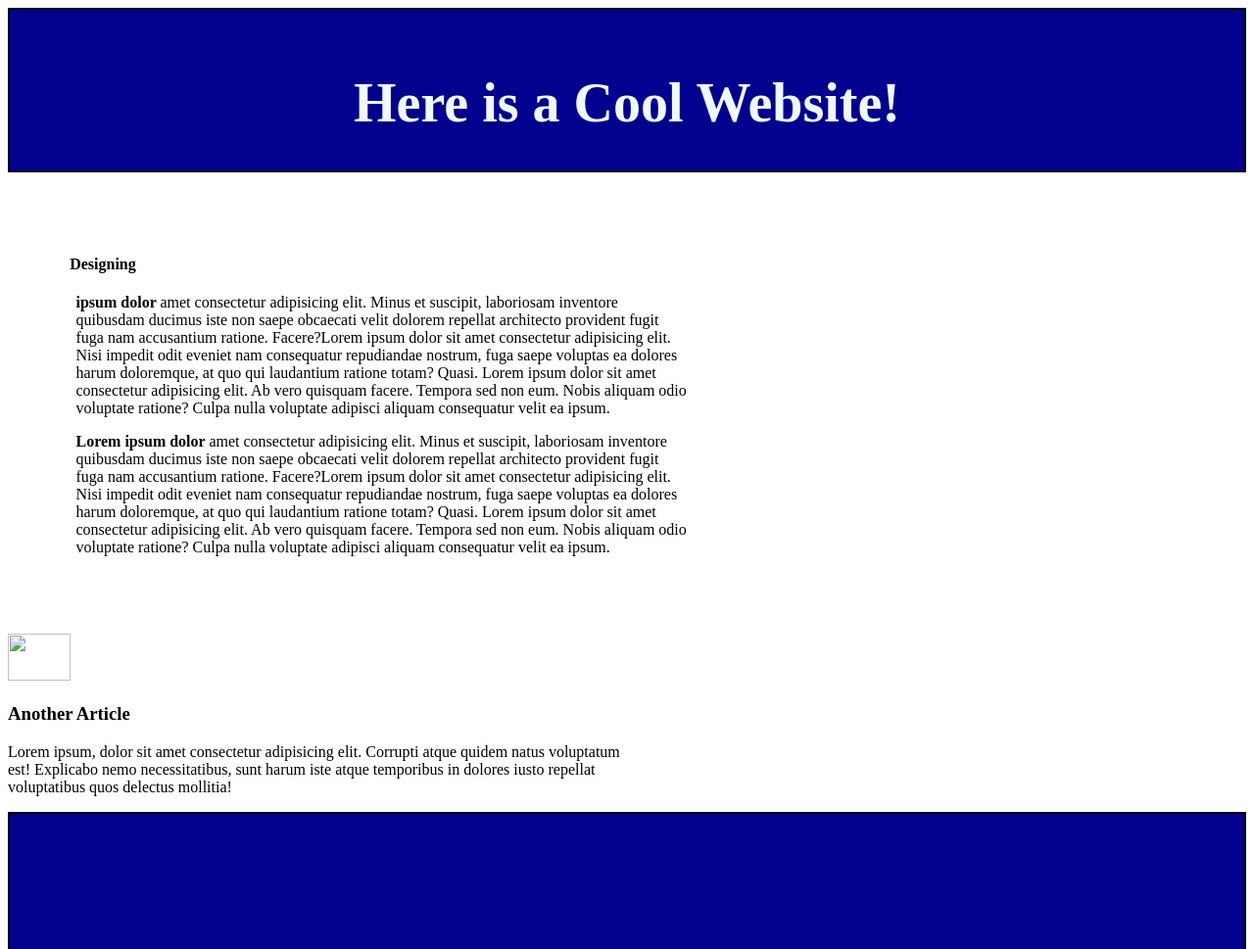
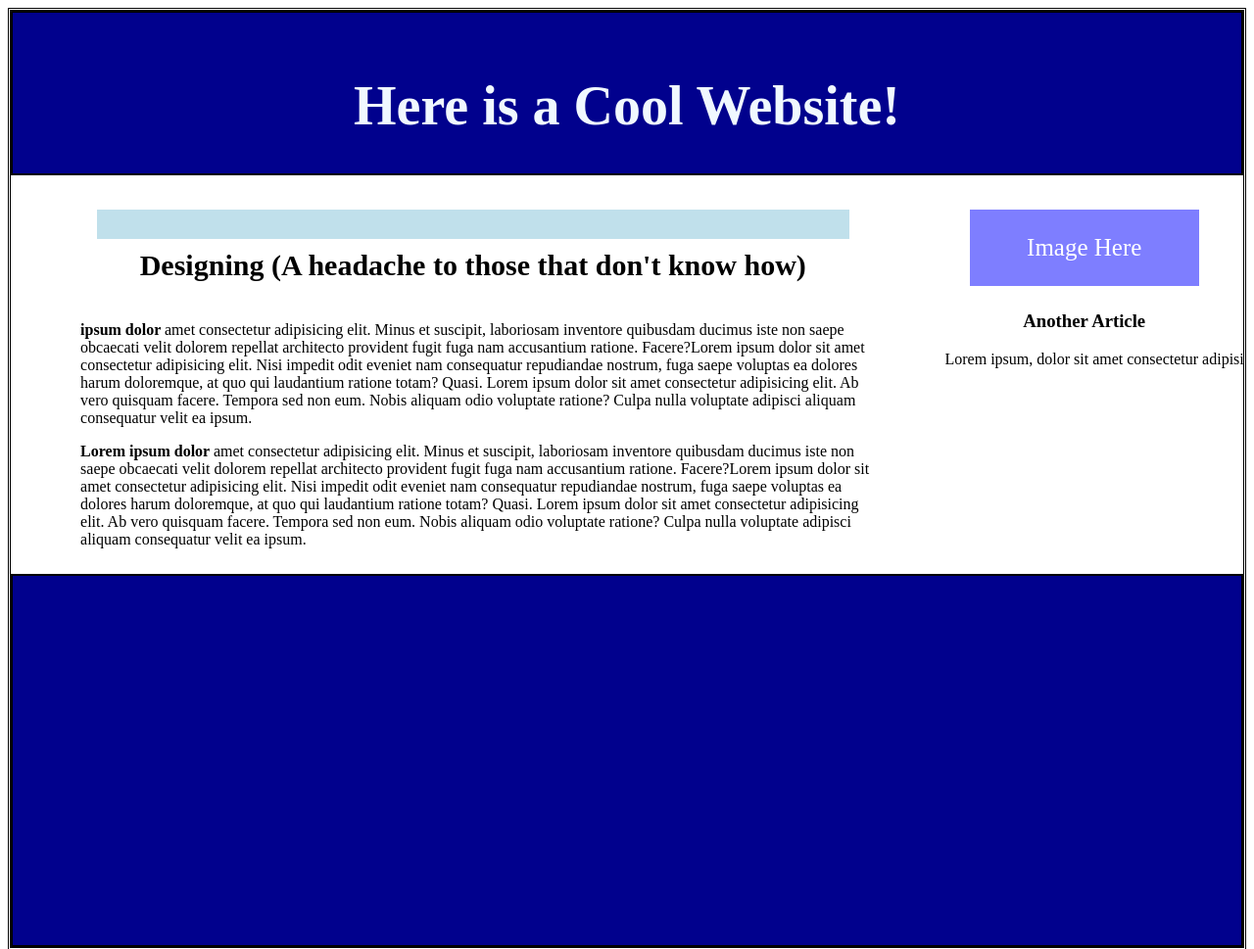
Before and after one commit to brighcory/day-2, a plain HTML site: page index.html in a window 1280 px wide. Shown: the top 969 px of the page at 98% size. Drawn offline with Linux system fonts and the light colour scheme.

Commit message:
Looking Good

```diff
--- a/index.html
+++ b/index.html
@@ -15,9 +15,11 @@
     <h1>Here is a Cool Website!</h1>
   </header>
   <section class="row">
-    <section id="main_text" class="column">
+    <section id="main_text" class="column left">
       <article>
-        <h1>Designing</h1>
+        <div class="bluebox"></div>
+
+        <h1>Designing (A headache to those that don't know how)</h1>
         <p><b> ipsum dolor </b> amet consectetur adipisicing elit. Minus et suscipit, laboriosam inventore quibusdam
           ducimus iste non saepe obcaecati velit dolorem repellat architecto provident fugit fuga nam accusantium
           ratione. Facere?Lorem ipsum dolor sit amet consectetur adipisicing elit. Nisi impedit odit eveniet nam
@@ -37,8 +39,8 @@
           eum. Nobis aliquam odio voluptate ratione? Culpa nulla voluptate adipisci aliquam consequatur velit ea ipsum.</p>
       </article>
     </section>
-    <section id="image_link" class="column">
-      <img src="name" height="48" width="64">
+    <section id="image_link" class="column right">
+      <div class="picture">Image Here</div>
       <figcaption>
         <h1>Another Article</h1>
         <p>Lorem ipsum, dolor sit amet consectetur adipisicing elit. Corrupti atque quidem natus voluptatum est!
--- a/style.css
+++ b/style.css
@@ -5,30 +5,68 @@ header{
   padding-top: 2%;
   border: 2px solid black;
 }
-/* #main_text{
-  display: flex;
-  flex-direction: row;
-} */
+
 #main_text{
-  padding: 5%;
+  padding-left: 5%;
+  padding-right: 5%;
+}
+*{
+  box-sizing: border-box;
+}
+.column{
+  float: left;
+  padding: 10px;
 }
 
-.column{
-  float: left;
-  width: 50%;
+.left{
+  width: 75%;
 }
-.row{
+
+.right{
+  width: 25%;
+}
+
+.row:after{
   content: "";
   display: table;
   clear: both;
 }
-
+body{
+  border: double;
+}
 header h1{
   font-size: 350%;
 }
-
+#main_text h1{
+  font-size: 30px;
+  text-align: center;
+  margin-top:10px;
+}
 #main_text p{
   padding-left: 1%
+}
+#image_link{
+  padding-right: 20px;
+  white-space: nowrap;
+  overflow: hidden;
+}
+#image_link h1{
+  text-align: center;
+}
+.bluebox{
+  background-color: rgb(192, 224, 235);
+  padding: 15px;
+  margin-left: 25px;
+  margin-right: 25px;
+  margin-top: 25px;
+}
+.picture{
+  color:white;
+  font-size: 25px;
+  text-align: center;
+  background-color: rgb(126, 126, 255);
+  padding: 25px;
+  margin: 25px;
 }
 
 footer{
```
